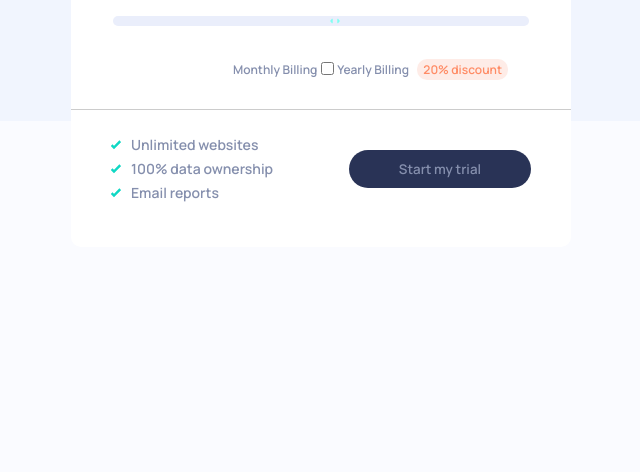
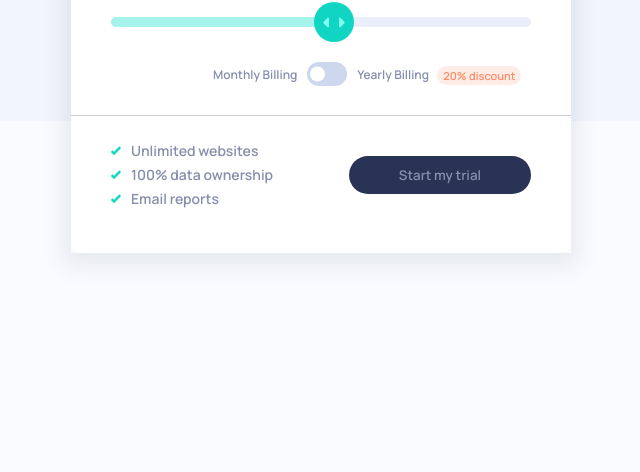
Before and after one commit to DevilDoctor27/interactive-pricing-component, a plain HTML site: page index.html in a window 1280 px wide. Shown: the part 328-800 px from the top of the page, without its empty margins (319-959 px from the left). Drawn offline with Linux system fonts and the light colour scheme.

Commit message:
Completed?

```diff
--- a/app.js
+++ b/app.js
@@ -1,9 +1,17 @@
 const range = document.getElementById("range")
 const price = document.getElementById("price")
+const rangeFill = document.querySelector(".slider__fill")
 
 
 range.addEventListener("input", () => {
     price.textContent = "$" + range.value + ".00"
+    rangeFill.style.width = (range.value * 3.3333) + "%"
 })
 
-console.log(range)
+
+const switchToggle = document.querySelector(".card__switch--item")
+const switchParent = document.querySelector(".card__switch")
+
+switchToggle.addEventListener("input", () => {
+    switchParent.classList.toggle("active")
+})
--- a/css/style.css
+++ b/css/style.css
@@ -5,24 +5,64 @@ body {
     font-family: 'Manrope', sans-serif;
 }
 
-/* Switch
-======================*/
-.switch {
+/* Slider
+==============*/
+.slider-container {
+    margin-top: 30px;
+    width: 100%;
     position: relative;
-    border: none;
 }
 
-.switch input {
-    border: none;
+.slider__bar {
+    position: absolute;
+    z-index: 1;
+    left: 0;
+    right: 0;
+    top: 7px;
+    height: 10px;
+    border-radius: 5px;
+    background-color: hsl(224, 65%, 95%);
+    overflow: hidden;
 }
 
-.checkbox {
-    border: none;
+.slider__fill {
+    display: block;
+    width: 50%;
+    height: 100%;
+    background-color: hsl(174, 77%, 80%);
 }
 
-.clider {
-    border: none;
+.slider {
+    position: relative;
+    z-index: 2;
+    -webkit-appearance: none;
+    margin: 0;
+    width: 100%;
+    height: 10px;
+    border-radius: 5px;
+    outline: none;
+    background-color: transparent;
 }
+
+.slider::-webkit-slider-thumb {
+    -webkit-appearance: none;
+    width: 40px;
+    height: 40px;
+    border-radius: 50%;
+    background-color: hsl(174, 86%, 45%);
+    background-image: url("../images/icon-slider.svg");
+    background-repeat: no-repeat;
+    background-size: inherit;
+    background-position: center;
+    cursor: pointer;
+    transition: background-color .2s linear;
+}
+
+.slider::-webkit-slider-thumb:active {
+    background-color: hsl(174, 86%, 35%);
+    cursor: grabbing;
+}
+
 
 
 .element {
@@ -75,6 +115,9 @@ body {
     overflow: hidden;
     max-width: 500px;
     width: 90%;
+    -webkit-box-shadow: 0px 6px 22px 7px rgba(34, 60, 80, 0.09);
+-moz-box-shadow: 0px 6px 22px 7px rgba(34, 60, 80, 0.09);
+box-shadow: 0px 6px 22px 7px rgba(34, 60, 80, 0.09);
 }
 
 .card__inner {
@@ -110,25 +153,6 @@ body {
     vertical-align: middle;
 }
 
-.card__range {
-    margin-top: 30px;
-    position: relative;
-    width: 100%;
-    cursor: pointer;
-    -webkit-appearance: none;
-    background-color: hsl(224, 65%, 95%);
-    border-radius: 10px;
-}
-
-.card__range::-webkit-slider-thumb {
-    -webkit-appearance: none;
-    width: 10px;
-    height: 10px;
-    background: url('../images/icon-slider.svg');
-    background-repeat: no-repeat;
-    background-position: center;
-    background-size: contain;
-}
 
 .card__main {
     position: relative;
@@ -144,6 +168,48 @@ body {
     font-size: 12px;
 }
 
+.card__switch {
+    margin: 0 10px;
+    position: relative;
+    background-color: hsl(223, 50%, 87%);
+    border-radius: 30px;
+    transition: background-color .2s linear;
+    height: 24px;
+    width: 40px;
+}
+
+.card__switch:hover,
+.card__switch.active {
+    background-color: hsl(174, 86%, 45%);
+}
+
+
+.card__switch--item {
+    margin: 0;
+    position: relative;
+    z-index: 10;
+    opacity: 0;
+    cursor: pointer;
+    width: 100%;
+    height: 100%;
+}
+
+.card__switch--custom {
+    position: absolute;
+    top: 50%;
+    transform: translate3d(20%, -50%, 0);
+    z-index: 1;
+    width: 15px;
+    height: 15px;
+    background-color: #fff;
+    border-radius: 50%;
+    transition: transform .1s linear;
+}
+
+.card__switch--item:checked ~ .card__switch--custom {
+    transform: translate3d(140%, -50%, 0);
+}
+
 .card__text--after::after {
     content: "20% discount";
     position: absolute;
@@ -153,8 +219,8 @@ body {
     padding: 2px 6px;
     background-color: hsl(14, 92%, 95%);
     color: hsl(15, 100%, 70%);
-    transform: translateY(-2px);
     border-radius: 10px;
+    font-size: 11px;
 }
 
 .card__main::after {
@@ -241,6 +307,10 @@ body {
         width: 90%;
     }
 
+    .card__inner {
+        padding: 40px 25px;
+    }
+
     .card__header {
         align-items: center;
     }
@@ -267,6 +337,8 @@ body {
 
     .card__text--after::after {
         content: "-20%";
+        font-size: 10px;
+        left: 75px;
     }
 
     .card__footer {
--- a/index.html
+++ b/index.html
@@ -35,16 +35,20 @@
           <span class="card__price--smaller">
             /month
           </span>
-          <input class="card__range" type="range" id="range" min="0" max="30" step="1" value="16">
+
+          <div class="slider-container">
+            <span class="slider__bar"><span class="slider__fill"></span></span>
+            <input class="slider" type="range" id="range" min="0" max="30" step="1" value="16">
+          </div>
         </div>
 
         <div class="card__main">
           <p class="card__text">
             Monthly Billing
           </p>
-          <label for="switch">
-            <input type="checkbox" name="switch">
-            <span class="slider"></span>
+          <label for="switch" class="card__switch">
+            <input type="checkbox" name="switch" class="card__switch--item">
+            <div class="card__switch--custom"></div>
           </label>
           <p class="card__text card__text--after">
             Yearly Billing
```
